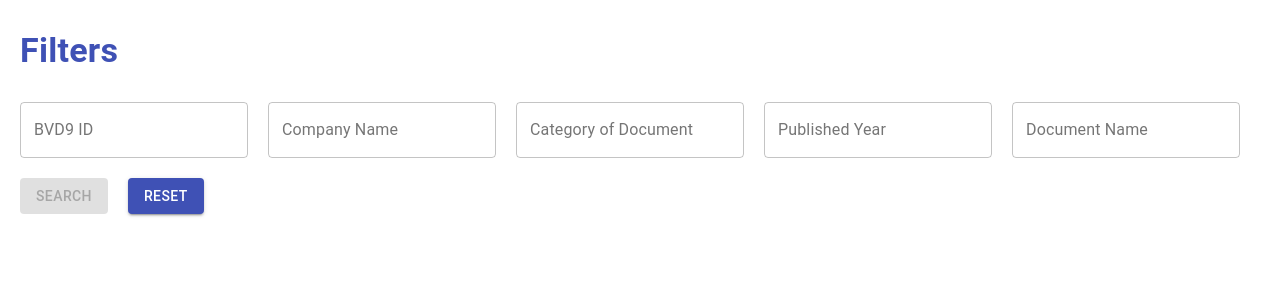
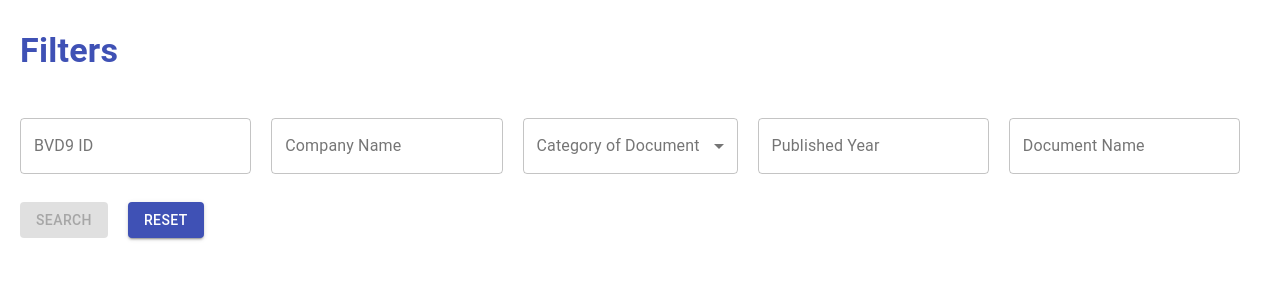
Before and after one commit to cbpanchal/react-editable-demo, a React (Create React App) app: page / in a window 1280 px wide. Shown: the top 300 px of the page. Built offline with nearby package versions, Linux system fonts and the light colour scheme.

Commit message:
Modal UI and custom fields chanegs added

```diff
--- /dev/null
+++ b/src/components/Fields/Input.js
@@ -0,0 +1,39 @@
+import TextField from "@material-ui/core/TextField";
+import { makeStyles } from "@material-ui/core/styles";
+
+const useStyles = makeStyles((theme) => ({
+  textField: {
+    marginRight: 20,
+  },
+}));
+
+const Input = ({
+  value,
+  name,
+  label,
+  type,
+  error = false,
+  helperText = "",
+  handleInputChange,
+  onInput,
+}) => {
+  const classes = useStyles();
+  return (
+    <TextField
+      className={classes.textField}
+      id="outlined-basic"
+      label={label}
+      name={name}
+      value={value}
+      variant="outlined"
+      type={type}
+      error={error}
+      helperText={helperText}
+      onChange={handleInputChange}
+      margin="normal"
+      onInput={onInput}
+    />
+  );
+};
+
+export default Input;
--- /dev/null
+++ b/src/components/Fields/Select.js
@@ -0,0 +1,50 @@
+import InputLabel from "@material-ui/core/InputLabel";
+import MenuItem from "@material-ui/core/MenuItem";
+import FormControl from "@material-ui/core/FormControl";
+import Select from "@material-ui/core/Select";
+import { makeStyles } from "@material-ui/core/styles";
+
+const useStyles = makeStyles((theme) => ({
+  formControl: {
+    minWidth: 215,
+    marginTop: 8,
+    marginRight: 20,
+  },
+}));
+
+const SelectComponent = ({
+  inputLabel,
+  value,
+  name,
+  label,
+  handleInputChange,
+  menuItems = [],
+}) => {
+  const classes = useStyles();
+  return (
+    <FormControl variant="outlined" className={classes.formControl}>
+      <InputLabel id="demo-simple-select-outlined-label">
+        {inputLabel}
+      </InputLabel>
+      <Select
+        labelId="demo-simple-select-outlined-label"
+        id="demo-simple-select-outlined"
+        value={value}
+        name={name}
+        onChange={handleInputChange}
+        label={label}
+      >
+        <MenuItem value="">
+          <em>None</em>
+        </MenuItem>
+        {menuItems.map(({ value, title }) => (
+          <MenuItem key={value} value={value}>
+            {title}
+          </MenuItem>
+        ))}
+      </Select>
+    </FormControl>
+  );
+};
+
+export default SelectComponent;
--- a/src/components/Filter/Filter.js
+++ b/src/components/Filter/Filter.js
@@ -1,10 +1,12 @@
 import React from "react";
-import TextField from "@material-ui/core/TextField";
 import Button from "@material-ui/core/Button";
 import Typography from "@material-ui/core/Typography";
 import { makeStyles } from "@material-ui/core/styles";
+import Input from "../Fields/Input";
+import Select from "../Fields/Select";
+import { categoryOfDocumentItems } from "../dataFactory";
 
-const useStyles = makeStyles(() => ({
+const useStyles = makeStyles((theme) => ({
   filterContainer: {
     padding: "30px 0",
   },
@@ -12,6 +14,11 @@ const useStyles = makeStyles(() => ({
     margin: 20,
     display: "flex",
     alignItems: "center",
+  },
+  formControl: {
+    minWidth: 215,
+    marginTop: 8,
+    marginRight: 20,
   },
   textField: {
     marginRight: 20,
@@ -45,9 +52,7 @@ const Filter = ({
         Filters
       </Typography>
       <form noValidate autoComplete="off" className={classes.form}>
-        <TextField
-          className={classes.textField}
-          id="outlined-basic"
+        <Input
           label="BVD9 ID"
           name="bvd9Id"
           value={bvd9Id}
@@ -55,48 +60,47 @@ const Filter = ({
           type="number"
           error={error}
           helperText={bvd9IdErrorText}
-          onChange={handleInputChange}
+          handleInputChange={handleInputChange}
           onInput={(e) => {
             e.target.value = Math.max(0, parseInt(e.target.value))
               .toString()
               .slice(0, 9);
           }}
         />
-        <TextField
+        <Input
           className={classes.textField}
           id="outlined-basic"
           label="Company Name"
           name="companyName"
           value={companyName}
           variant="outlined"
-          onChange={handleInputChange}
+          handleInputChange={handleInputChange}
         />
-        <TextField
-          className={classes.textField}
-          id="outlined-basic"
+        <Select
+          inputLabel="Category of Document"
+          value={categoryOfDoc}
+          name="categoryOfDoc"
           label="Category of Document"
-          name="categoryOfDoc"
-          value={categoryOfDoc}
-          variant="outlined"
-          onChange={handleInputChange}
+          menuItems={categoryOfDocumentItems}
+          handleInputChange={handleInputChange}
         />
-        <TextField
+        <Input
           className={classes.textField}
           id="outlined-basic"
           label="Published Year"
           name="publishedYear"
           value={publishedYear}
           variant="outlined"
-          onChange={handleInputChange}
+          handleInputChange={handleInputChange}
         />
-        <TextField
+        <Input
           className={classes.textField}
           id="outlined-basic"
           label="Document Name"
           name="docName"
           value={docName}
           variant="outlined"
-          onChange={handleInputChange}
+          handleInputChange={handleInputChange}
         />
       </form>
       <Button
--- a/src/components/GridFilters.js
+++ b/src/components/GridFilters.js
@@ -1,4 +1,4 @@
-import HighlightCell from './HighlightCell';
+import HighlightCell from "./HighlightCell";
 
 function containsInsensitive(filter, row) {
   return (
@@ -11,6 +11,7 @@ function getFiltered(gridState) {
   return { filtered: gridState.filtered };
 }
 
+// eslint-disable-next-line
 export default {
   Cell: HighlightCell,
   filterMethod: containsInsensitive,
--- /dev/null
+++ b/src/components/Modal/Modal.js
@@ -0,0 +1,38 @@
+import React from "react";
+import Button from "@material-ui/core/Button";
+import Dialog from "@material-ui/core/Dialog";
+import DialogActions from "@material-ui/core/DialogActions";
+import DialogContent from "@material-ui/core/DialogContent";
+import DialogContentText from "@material-ui/core/DialogContentText";
+import DialogTitle from "@material-ui/core/DialogTitle";
+
+const Modal = ({ isModalOpen, setModalOpen }) => {
+  const handleClose = () => {
+    setModalOpen(false);
+  };
+
+  return (
+    <div>
+      <Dialog
+        open={isModalOpen}
+        onClose={handleClose}
+        aria-labelledby="alert-dialog-title"
+        aria-describedby="alert-dialog-description"
+      >
+        <DialogTitle id="alert-dialog-title"></DialogTitle>
+        <DialogContent>
+          <DialogContentText id="alert-dialog-description">
+            Please Select any single Filter
+          </DialogContentText>
+        </DialogContent>
+        <DialogActions>
+          <Button onClick={handleClose} color="primary">
+            Ok
+          </Button>
+        </DialogActions>
+      </Dialog>
+    </div>
+  );
+};
+
+export default Modal;
--- a/src/components/TableComponent.js
+++ b/src/components/TableComponent.js
@@ -12,6 +12,7 @@ import Filter from "./Filter/Filter";
 import useTable from "./useTable";
 
 import { headerStyle, rowStyle, skeletonContainer } from "./styles/tableStyle";
+import Modal from "./Modal/Modal";
 
 const TableComponent = () => {
   const {
@@ -29,6 +30,8 @@ const TableComponent = () => {
     isSearchEnabled,
     bvd9IdErrorText,
     loading,
+    isModalOpen,
+    setModalOpen,
   } = useTable();
 
   const editableComponent = ({ input, editing, value, ...rest }) => {
@@ -97,6 +100,7 @@ const TableComponent = () => {
     );
   };
 
+  // eslint-disable-next-line
   const columns = [
     {
       Header: "",
@@ -168,6 +172,7 @@ const TableComponent = () => {
       headerStyle: { ...headerStyle },
       style: { ...rowStyle },
       Cell: (e) => (
+        // eslint-disable-next-line
         <a
           onClick={(event) => {
             event.preventDefault();
@@ -284,6 +289,7 @@ const TableComponent = () => {
           </div>
         </BS.Panel>
       )}
+      <Modal isModalOpen={isModalOpen} setModalOpen={setModalOpen} />
     </>
   );
 };
--- a/src/components/dataFactory.js
+++ b/src/components/dataFactory.js
@@ -157,4 +157,63 @@ const initialData = [
   },
 ];
 
-export default initialData;
+const categoryOfDocumentItems = [
+  {
+    title: "Annual Report",
+    value: "Annual Report",
+  },
+  {
+    title: "Anti-Corruption",
+    value: "Anti-Corruption",
+  },
+  {
+    title: "Code of Ethiics and Business conduct & Advertisings",
+    value: "Code of Ethiics and Business conduct & Advertisings",
+  },
+  {
+    title: "Corporate governance report & charter",
+    value: "Corporate governance report & charter",
+  },
+  {
+    title: "Diversity Report",
+    value: "Diversity Report",
+  },
+  {
+    title: "Fiscal Contribution",
+    value: "Fiscal Contribution",
+  },
+  {
+    title: "Forest Policy",
+    value: "Forest Policy",
+  },
+  {
+    title: "Health and Safety",
+    value: "Health and Safety",
+  },
+  {
+    title: "Human Right",
+    value: "Human Right",
+  },
+  {
+    title: "Other",
+    value: "Other",
+  },
+  {
+    title: "Sustainability Plan",
+    value: "Sustainability Plan",
+  },
+  {
+    title: "Sustainability Report",
+    value: "Sustainability Report",
+  },
+  {
+    title: "Technology",
+    value: "Technology",
+  },
+  {
+    title: "Whistlerblower Policy",
+    value: "Whistlerblower Policy",
+  },
+];
+
+export { categoryOfDocumentItems, initialData };
--- a/src/components/useTable.js
+++ b/src/components/useTable.js
@@ -1,11 +1,12 @@
 import React, { useState } from "react";
-import set from "lodash/fp/set";
 import cloneDeep from "lodash/cloneDeep";
+import isEmpty from "lodash/isEmpty";
 import { bvd9IdPattern } from "./helper";
-import initialData from "./dataFactory";
+import { initialData } from "./dataFactory";
 
 function useTable() {
   const [data, setData] = useState(initialData);
+  const [isModalOpen, setModalOpen] = useState(false);
   const [rawEditing, setRawEditing] = useState(null);
   const [rawDeleting, setRawDeleting] = useState(null);
   const [isFilterEnabled, setIsFilterEnabled] = useState(false);
@@ -38,6 +39,11 @@ function useTable() {
     if (event.target.name === "bvd9Id") {
       validateBvd9Id(value);
     }
+    if (event.target.name === "categoryOfDoc") {
+      if (value) {
+        setIsSearchEnabled(true);
+      }
+    }
     setFilters({
       ...filters,
       [event.target.name]: value,
@@ -45,6 +51,11 @@ function useTable() {
   };
 
   const handleSearch = () => {
+    const { bvd9Id, categoryOfDoc } = filters;
+    if (!isEmpty(bvd9Id) && !isEmpty(categoryOfDoc)) {
+      setModalOpen(true);
+      return;
+    }
     setIsFilterEnabled(true);
     setLoading(true);
     setTimeout(() => {
@@ -105,6 +116,8 @@ function useTable() {
     isSearchEnabled,
     bvd9IdErrorText,
     loading,
+    isModalOpen,
+    setModalOpen,
   };
 }
 
```
